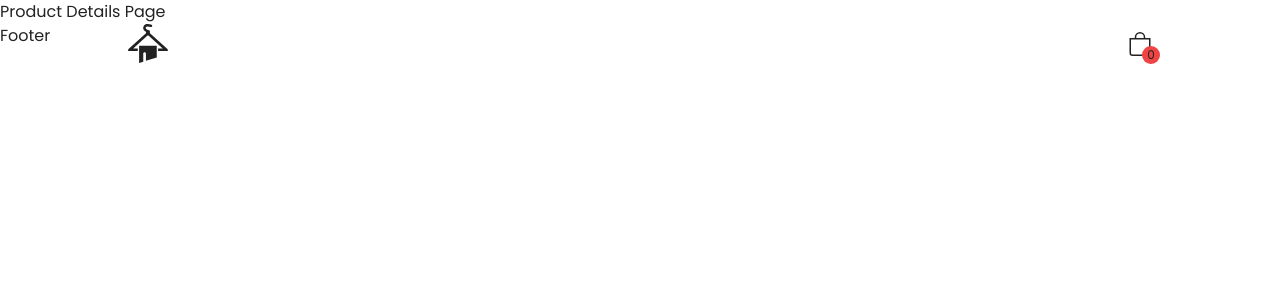
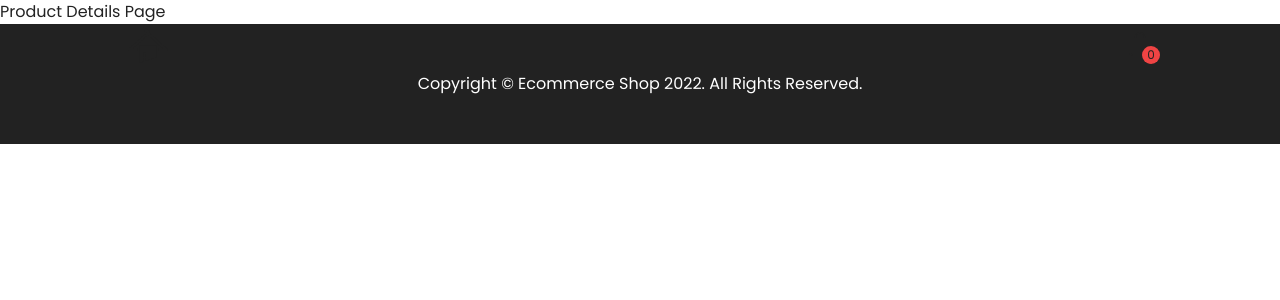
Before and after one commit to Rosa-Kang/react-ecommerce, a React (Create React App) app: page /product/1 in a window 1280 px wide. Shown: the top 300 px of the page. Built offline with nearby package versions, Linux system fonts and the light colour scheme; no server answers.

Commit message:
add footer

```diff
--- a/src/components/Footer.js
+++ b/src/components/Footer.js
@@ -1,7 +1,13 @@
 import React from 'react';
 
 const Footer = () => {
-  return <div>Footer</div>;
+  return (
+    <footer className='bg-primary py-12'>
+      <div className="container mx-auto">
+        <p className='capitalize text-white text-center'>Copyright &copy; Ecommerce shop 2022. all rights reserved.</p>
+      </div>
+    </footer>
+  )
 };
 
 export default Footer;
```
